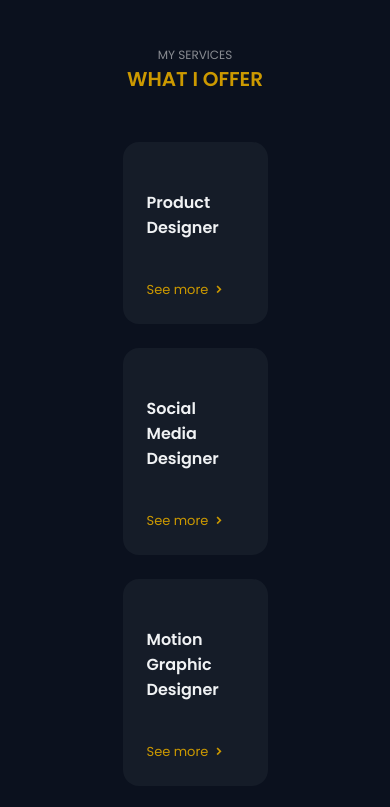
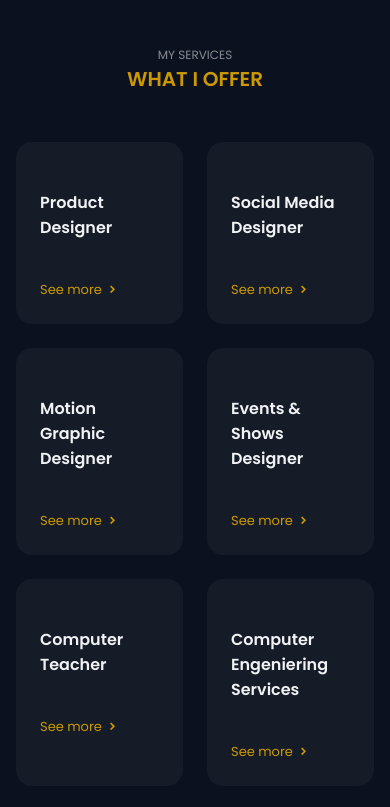
Before and after one commit to swannHtet/resume-portfolio, a plain HTML site: page index.html in a window 390 px wide. Shown: the part 2360-3167 px from the top of the page. Drawn offline with nearby package versions, Linux system fonts and the light colour scheme.

Commit message:
Update styles.css
service card-small media device-adjust

```diff
--- a/assets/css/styles.css
+++ b/assets/css/styles.css
@@ -978,7 +978,7 @@ resize: none;
   }
 
   .services__container{
-    grid-template-columns: 145px;
+    grid-template-columns: repeat(2, 1fr);
     justify-content: center;
   }
 
```
